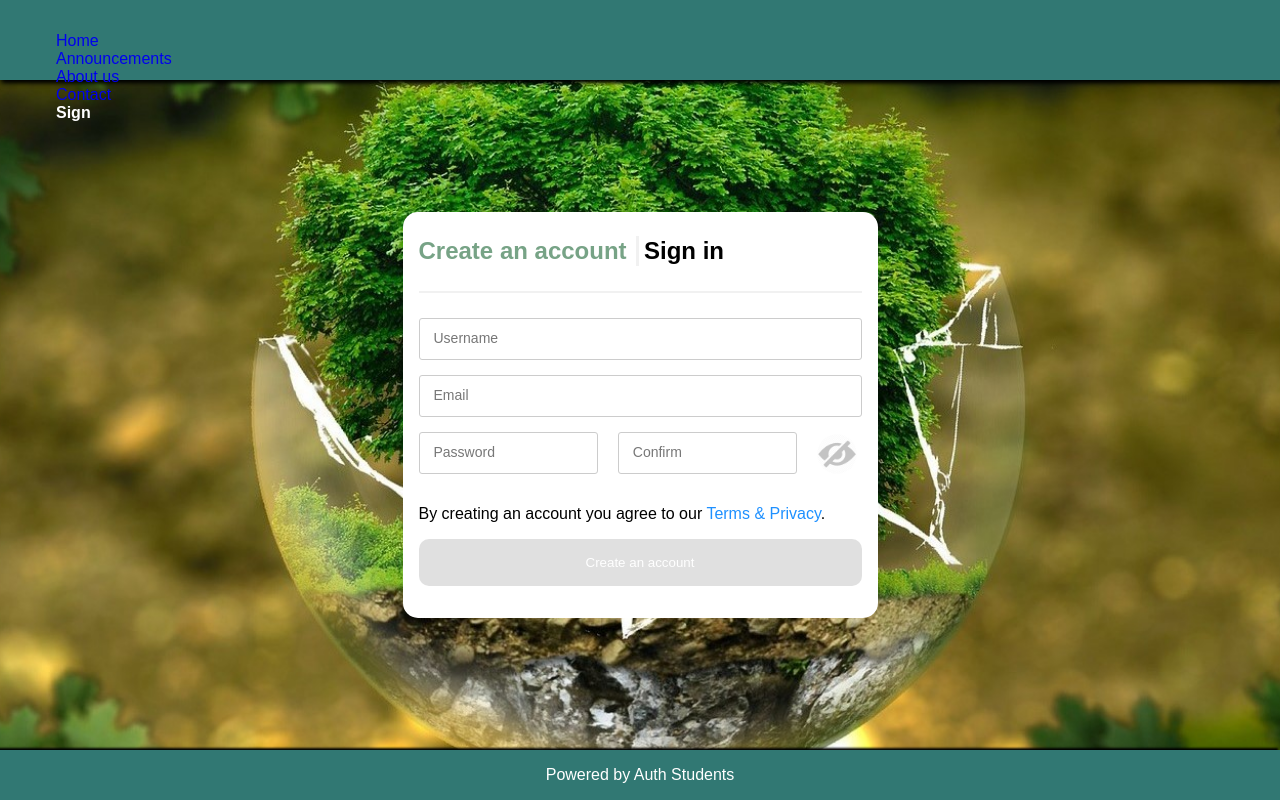
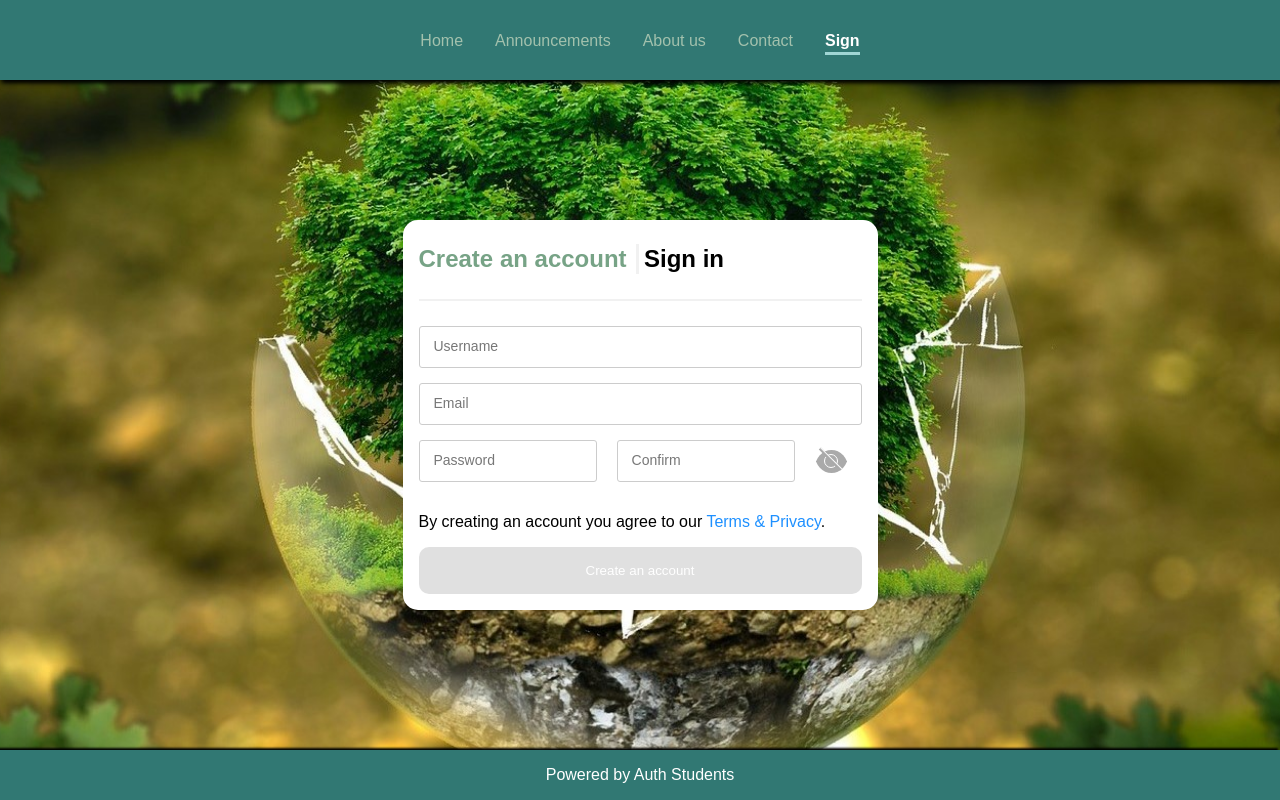
Before and after one commit to castawaypirate/Ecoverse-frontend, an Angular app in the folder merged/: page /sign in a window 1280 px wide. Built offline with nearby package versions, Linux system fonts and the light colour scheme.

Commit message:
sidebar and menu ready

```diff
--- a/merged/src/app/app.component.scss
+++ b/merged/src/app/app.component.scss
@@ -1,7 +1,7 @@
 header {
   position: sticky;
   top: 0;
-  z-index: 1;
+  z-index: 3;
   background-color: var(--color-dark);
   box-shadow: 2px 2px 5px black;
 }
--- a/merged/src/app/header/header.component.scss
+++ b/merged/src/app/header/header.component.scss
@@ -12,7 +12,7 @@
   align-items: center;
   justify-content: flex-end;
   position: relative;
-  z-index: 2;
+  z-index: 3;
 }
 
 // .hamburger {
@@ -91,38 +91,38 @@
 //   transform: translateX(0);
 // }
 
-// .menu {
-//     margin: 0;
-//     padding: 0;
-//     list-style: none;
-//     display: flex;
-//     justify-content: center;
-//     align-items: center;
-// }
+.menu {
+    margin: 0;
+    padding: 0;
+    list-style: none;
+    display: flex;
+    justify-content: center;
+    align-items: center;
+}
 
-// .menu .menu-item {
-//   padding: 1rem;
-// }
+.menu .menu-item {
+  padding: 1rem;
+}
 
-// .menu .menu-item a {
-//   color: var(--color-secondary);
-//   display: block;
-//   position: relative;
-//   transition: color 300ms ease;
-// }
+.menu .menu-item a {
+  color: var(--color-secondary);
+  display: block;
+  position: relative;
+  transition: color 300ms ease;
+}
 
-// .menu .menu-item a::after {
-//   content: "";
-//   position: absolute;
-//   top: 110%;
-//   left: 0;
-//   height: 0.2rem;
-//   width: 100%;
-//   transform: scale(0, 1);
-//   transform-origin: center;
-//   transition: transform 300ms ease;
-//   background-color: var(--color-info);
-// }
+.menu .menu-item a::after {
+  content: "";
+  position: absolute;
+  top: 110%;
+  left: 0;
+  height: 0.2rem;
+  width: 100%;
+  transform: scale(0, 1);
+  transform-origin: center;
+  transition: transform 300ms ease;
+  background-color: var(--color-info);
+}
 
 .menu .menu-item a:hover {
   color: white;
@@ -142,9 +142,9 @@
   transform: scale(1);
 }
 
-// .mmenu .menu .menu-item a::after{
-//     content: none;
-// }
+.mmenu .menu .menu-item a::after{
+    content: none;
+}
 
 
 .con {
@@ -175,33 +175,33 @@
   height: 100%;
   width: 0;
   position: fixed;
-  z-index: 0;
+  z-index: 2;
   top: 0;
   right: 0;
   background-color: var(--color-primary-dark);
   overflow-x: hidden;
-  transition: 0.5s;
+  transition: 0.3s;
   padding-top: 60px;
+  display: none;
 }
 
 .sidenav a {
   padding: 8px 8px 8px 32px;
-  // // text-decoration: none;
-  // font-size: 25px;
-
-  color: white;
+  // text-decoration: none;
+  // color: var(--color-secondary);
   display: block;
   transition: 0.3s;
 }
 
-.sidenav a:hover {
-  color: #f1f1f1;
-}
+// .sidenav .active {
+//   color: white;
+//   font-weight: bolder;
+// }
 
-.menu {
-  list-style-type: none;
-}
-
+// .menu {
+//   list-style-type: none;
+//   padding: 1px ;
+// }
 
 @media only screen and (max-width: 992px) {
   .header.pc {
@@ -210,23 +210,28 @@
   .header.mobile {
     display: flex;
   }
-  // .hamburger {
-  //   display: block;
-  // }
+  .sidenav {
+    display: block;
+    padding-top: 100px;
+  }
+  .menu {
+    padding: 1px ;
+    display: block;
+  }
+  .menu .menu-item {
+    padding: 0.5rem;
+  }
+  .menu .menu-item .active {
+    color: white;
+    font-weight: bold;
+  }
 }
 
 @media only screen and (max-width: 576px) {
   .header {
     height: 60px;
   }
-  .card {
-    flex-direction: column;
+  .sidenav {
+    padding-top: 70px;
   }
-  .card .card-img {
-    order: 0;
-  }
-  .card .card-body {
-    order: 1;
-  }
-
 }
--- a/merged/src/app/header/header.component.ts
+++ b/merged/src/app/header/header.component.ts
@@ -19,7 +19,7 @@ export class HeaderComponent implements OnInit {
       sidenav.style.width="0";
       this.showSidebar=false;
     }else{
-      sidenav.style.width="250px";
+      sidenav.style.width="190px";
       this.showSidebar=true;
     }
 
--- a/merged/src/app/sign/sign.component.html
+++ b/merged/src/app/sign/sign.component.html
@@ -29,7 +29,10 @@
                         <input [attr.type]="isPassword?'password':'text'" required autocomplete="off" id="conf" formControlName="confirm">
                         <label for="conf" title="Confirm" data-title="Confirm"></label>
                     </div>
-                    <div class="demo" (mouseup)="togglePasswordVisibility($event)" (mousedown)="highlight($event)" (touchstart)="touch_highlight($event)"></div>
+                    <div #eye class="eye slash" (click)="togglePW(eye)">
+                        <div></div>
+                        <div></div>
+                      </div>
                 </div>
 
                 <p>By creating an account you agree to our <a href="#" style="color:dodgerblue">Terms & Privacy</a>.</p>
--- a/merged/src/app/sign/sign.component.scss
+++ b/merged/src/app/sign/sign.component.scss
@@ -4,16 +4,6 @@
     flex-direction: column;
     height: 100%;
 }
-
-// a {
-//     text-decoration: none;
-//     color: black
-// }
-
-// a:visited {
-//     text-decoration: none;
-//     color: black
-// }
 
 a:hover {
     color: var(--color-secondary-dark);
@@ -44,7 +34,7 @@ a:hover {
     max-width: 500px;
     width: 475px;
     padding-top: 1.5rem;
-    padding-bottom: 1;
+    padding-bottom: 1rem;
     padding-right: 1rem;
     padding-left: 1rem;
     background-color: white;
@@ -152,18 +142,63 @@ hr {
     justify-content: center;
 }
 
-.demo {
-    background-image:  url("../../assets/images/eye_slash.png");
-    background-size: 50px;
-    width: 20px;
-    height: 10px;
-    padding: 20px;
-    background-repeat: no-repeat;
-    background-position: center center;
+.eye{
+    width:2.25em;
+    height:1.50em;
+    position:relative;
+    display:inline-block;
+    --background:white;
+    --color:#aaa;
     margin-bottom: 3%;
-    margin-right: 1%;
-    margin-left: 0;
-    border-radius: 50%;
+    margin-right: 3%;
+}
+.eye div{
+    overflow:hidden;
+    height:50%;
+    position:relative;
+    margin-bottom:-1px;
+}
+.eye div:before{
+    content:'';
+    background:#aaa;
+    position:absolute;
+    left:0;
+    right:0;
+    height:300%;
+    border-radius:100%;
+}
+.eye div:last-child:before{
+    bottom:0;
+}
+.eye:before{
+    content:'';
+    position:absolute;
+    top:47%;
+    left:50%;
+    transform:translate(-50%, -50%);
+    width:0.75em;
+    height:0.75em;
+    background:var(--color);
+    border:0.05em solid var(--background);
+    border-radius:100%;
+    z-index:1;
+}
+.eye:after{
+    content:'';
+    position:absolute;
+    top:-0.15em;
+    left:calc(33.333% - 0.35em);
+    transform:rotate(45deg) scaleX(0);
+    transform-origin:left center;
+    width:90%;
+    height:0.1em;
+    background:var(--color);
+    border-top:0.1em solid var(--background);
+    z-index:2;
+    transition:transform 0.25s;
+}
+.eye.slash:after{
+    transform:rotate(45deg) scaleX(1);
 }
 
 .con3 [type=text]{
@@ -223,7 +258,6 @@ button:focus {
     .container {
         border: 1px solid lightgray;
     }
-
 }
 
 @media only screen and (max-width: 576px) {
@@ -252,6 +286,10 @@ button:focus {
         width: 100%;
     }
 
+    .eye{
+        margin-bottom: 0;
+    }
+
     .con4 {
         grid-column-gap: 20%;
     }
--- a/merged/src/app/sign/sign.component.ts
+++ b/merged/src/app/sign/sign.component.ts
@@ -45,20 +45,11 @@ export class SignComponent implements OnInit {
     console.log(this.router.url);
   }
 
-  touch_highlight(event){
-    event.target.style.backgroundColor = 'gray';
-  }
-
-  highlight(event){
-    event.target.style.backgroundColor = 'gray';
-  }
-  togglePasswordVisibility(elem){
-    elem.target.style.backgroundColor = '';
+  togglePW(elem){
+    elem.classList.toggle('slash');
     if(this.isPassword === true){
-        elem.target.style.backgroundImage = 'url(\'../../assets/images/eye.png\')';
         this.isPassword = false;
      } else{
-        elem.target.style.backgroundImage = 'url(\'../../assets/images/eye_slash.png\')';
         this.isPassword = true;
      }
   }
```
Also changed, not shown: merged/src/assets/images/eye.png (deleted), merged/src/assets/images/eye_slash.png (deleted).
